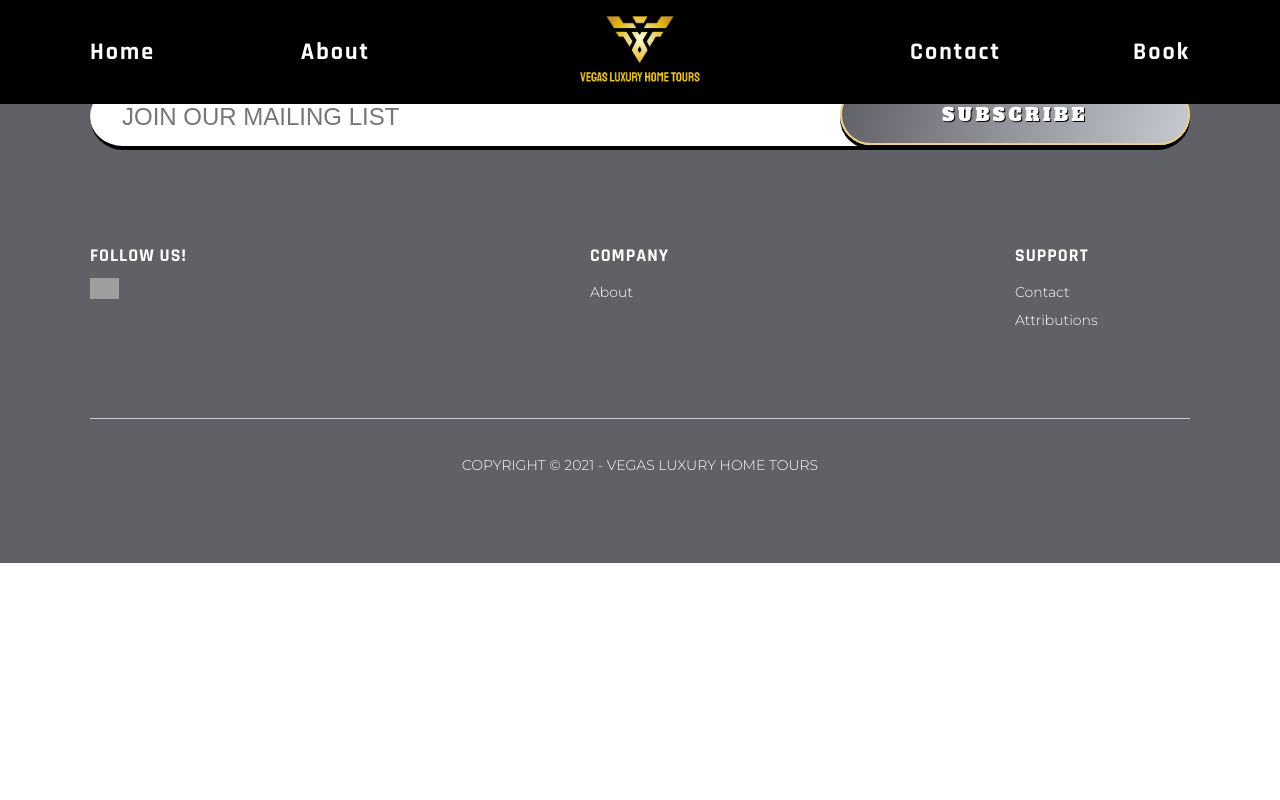
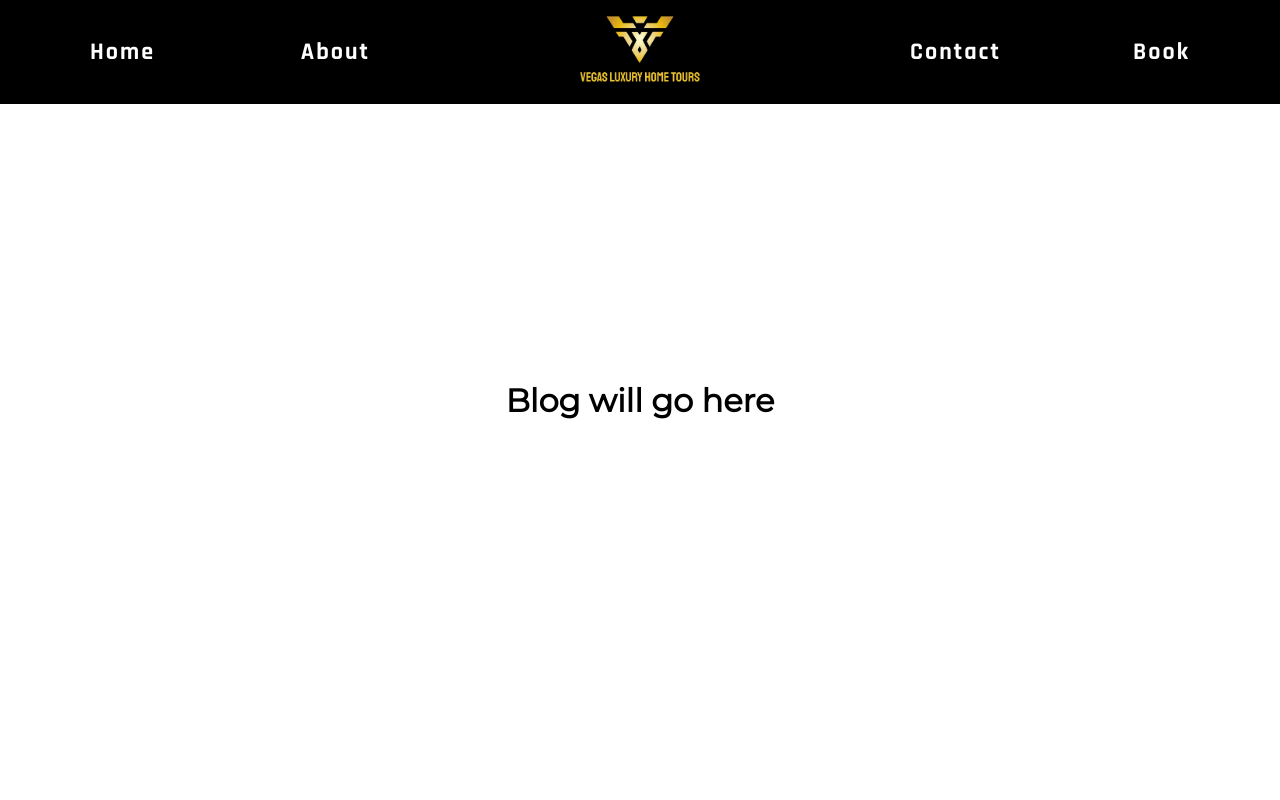
Before and after one commit to stevexero/vegasluxuryhometours, a React (Create React App) app: page /blog in a window 1280 px wide. Shown: the top 800 px of the page. Built offline with nearby package versions, Linux system fonts and the light colour scheme; grey boxes are pictures that could not be loaded.

Commit message:
setting up blog skeleton

```diff
--- a/src/App.js
+++ b/src/App.js
@@ -11,6 +11,7 @@ import About from './pages/About';
 import Book from './pages/Book';
 import Contact from './pages/Contact';
 import Payment from './pages/Payment';
+import Blog from './pages/Blog';
 
 import { MobileMenuProvider } from './MobileMenuContext';
 
@@ -44,6 +45,9 @@ function App() {
             <Route exact path='/payment'>
               <Payment />
             </Route>
+            <Route exact path='/blog'>
+              <Blog />
+            </Route>
           </Switch>
           <Footer />
         </div>
--- /dev/null
+++ b/src/pages/Blog.css
@@ -0,0 +1,7 @@
+.Blog {
+  width: 100vw;
+  height: 100vh;
+  display: flex;
+  justify-content: center;
+  align-items: center;
+}
--- /dev/null
+++ b/src/pages/Blog.js
@@ -0,0 +1,11 @@
+import './Blog.css';
+
+const Blog = () => {
+  return (
+    <div className='Blog'>
+      <h1>Blog will go here</h1>
+    </div>
+  );
+};
+
+export default Blog;
```
Also changed, not shown: src/pages/Post.js (added, +11 -0 lines), src/pages/Post.css (added).
